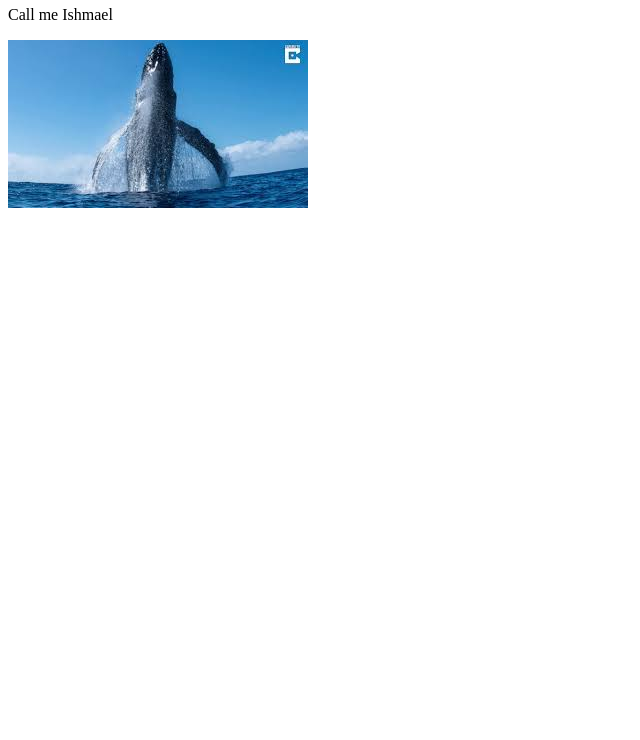
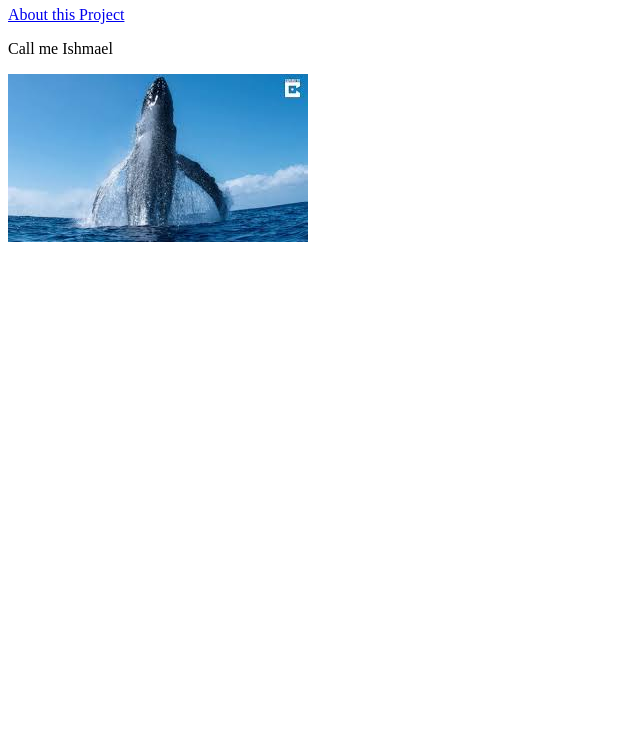
Before and after one commit to Pranith14/devops, a plain HTML site: page website/index.html in a window 1280 px wide. Shown: the part 60-800 px from the top of the page, without its empty margins (0-640 px from the left). Drawn offline with Linux system fonts and the light colour scheme; files whose address does not match are found by name.

Commit message:
about page

```diff
--- a/website/index.html
+++ b/website/index.html
@@ -4,6 +4,7 @@
 	 </head>
 	 <body>
 <h1>hello,world</h1>
+<a href='about.html'>About this Project</a>
 <p>Call me Ishmael</p>
 <img src="/users/Pritam/devops/devops/website/images/download.jpg">
 </body>
```
